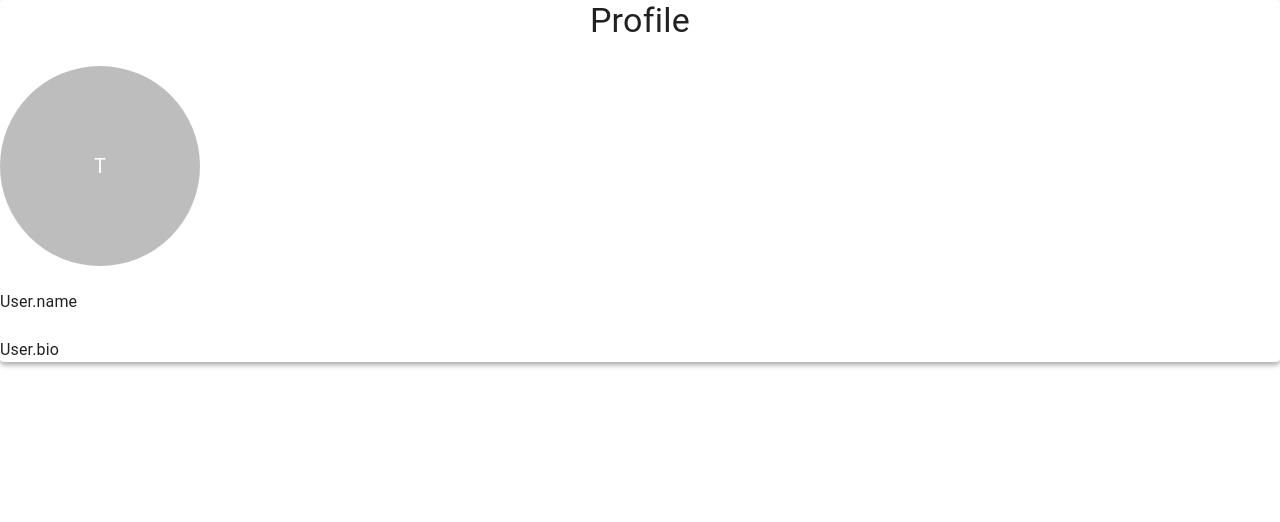
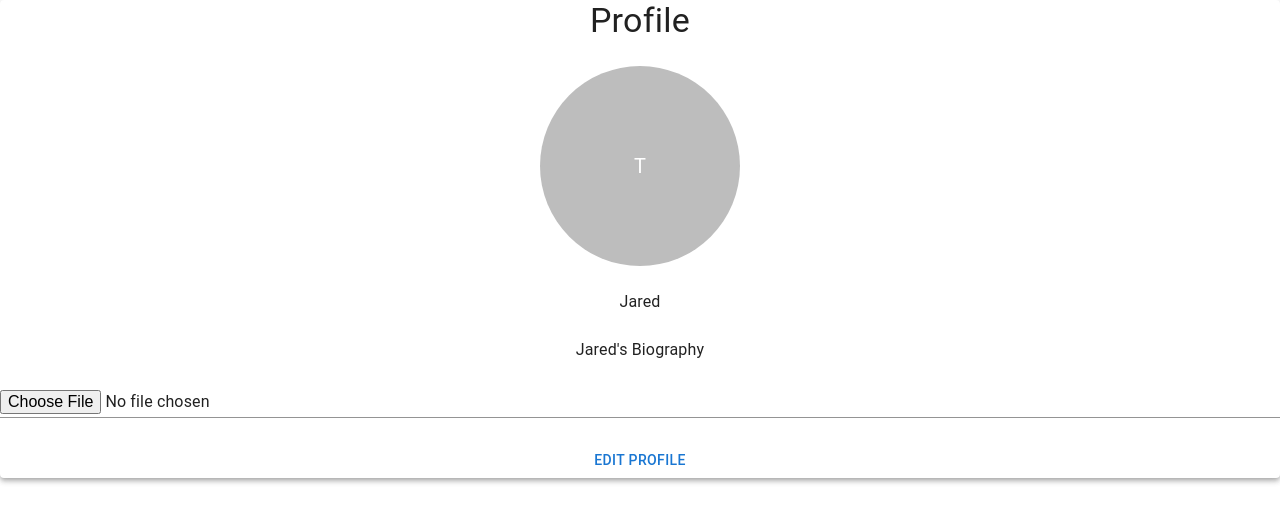
Before and after one commit to ZacharyKay33/Capstone_QuickNotes, a Next.js app: page /profile in a window 1280 px wide. Shown: the top 522 px of the page. Built offline with nearby package versions, Linux system fonts and the light colour scheme; no server answers.

Commit message:
Figured out image button

```diff
--- a/pages/profile.tsx
+++ b/pages/profile.tsx
@@ -1,81 +1,84 @@
 import {
   Grid,
   Paper,
-  List,
   Avatar,
   Typography,
+  Button,
+  Stack,
+  Box,
+  Input,
   TextField,
-  Button,
-  FormControl,
-  ListItemAvatar,
-  ListItemText,
-  Stack,
 } from "@mui/material";
-import "./api/Firebase";
-
-/* class profile extends React.Component{
-    state = {
-        user: null
-    };
-
-    componentDidMount() {
-        const {uid} = this.props
-
-        const isauth = auth.user.id == uid;
-        getUser(uid).then(user =>{
-            this.setState({
-                user,
-                isauth
-            });
-        });
-    }
-
-    render(){
-
-        const{classes} = this.props;
-        const{user, isauth} = this.state;
-        return(
-            <Paper className = {classes.root} elevation = {4}>
-                <Typography
-                    variant = "h4"
-                    component "h1"
-                    align = "center"
-                    className = {classes.title}
-                    gutterBottom
-                    >
-
-                    profile
-                    </Typography>
-                (
-                <List dense>
-                    <ListItem>
-                        <ListItemAvatar>
-                            <Avatar src = {user.avatar} className = {classes.bigAvatar} />
-                        </ListItemAvatar>
-                        <ListItemText primary = {user.name} secondary = {user.bio} />
-                    </ListItem>
-                </List>
-                )
-            </Paper>
-        )
-
-    }
-} */
-
-//const profile = () => {
-
-//}
+import { SetStateAction, useEffect, useState } from "react";
+import "./api/Firebase"; //W peace and love
 
 const Profile = () => {
+  //State definitions
+  const [editing, setEditing] = useState(false);
+  const [profilePic, setProfilePic] = useState(null);
+  const [imageUrl, setImageUrl] = useState(null);
+  const [username, setUsername] = useState("Jared");
+  const [bio, setBio] = useState("Jared's Biography");
+
+  //Functions
+  const updUsername = (event: {
+    target: { value: SetStateAction<string> };
+  }) => {
+    setUsername(event.target.value);
+  };
+
+  useEffect(() => {
+    if (profilePic) {
+      setImageUrl(URL.createObjectURL(profilePic));
+    }
+  }, [profilePic]);
+
   return (
     <Paper elevation={4}>
       <Stack spacing={3}>
         <Typography variant="h4" align="center" gutterBottom>
           Profile
         </Typography>
-        <Avatar sx={{ width: 200, height: 200 }}>T</Avatar>
-        <Typography>User.name</Typography>
-        <Typography>User.bio</Typography>
+        <Box>
+          {imageUrl ? (
+            <Avatar
+              sx={{ width: 200, height: 200, m: "auto" }}
+              src={imageUrl}
+            />
+          ) : (
+            <Avatar sx={{ width: 200, height: 200, m: "auto" }} src="">
+              T
+            </Avatar>
+          )}
+        </Box>
+        <Typography align="center">{username}</Typography>
+        <Typography align="center">{bio}</Typography>
+        <Input
+          accept="image/*"
+          id="contained-button-file"
+          multiple
+          type="file"
+          onChange={(e) => setProfilePic(e.target.files[0])}
+        />
+        <Button
+          onClick={() => {
+            setEditing(!editing);
+          }}
+        >
+          {editing ? "Done Editing" : "Edit Profile"}
+        </Button>
+        {editing ? (
+          <>
+            <Grid container>
+              <TextField label="username" onChange={updUsername} />
+            </Grid>
+            <Grid container>
+              <TextField label="bio" fullWidth />
+            </Grid>
+          </>
+        ) : (
+          <></>
+        )}
       </Stack>
     </Paper>
   );
```
